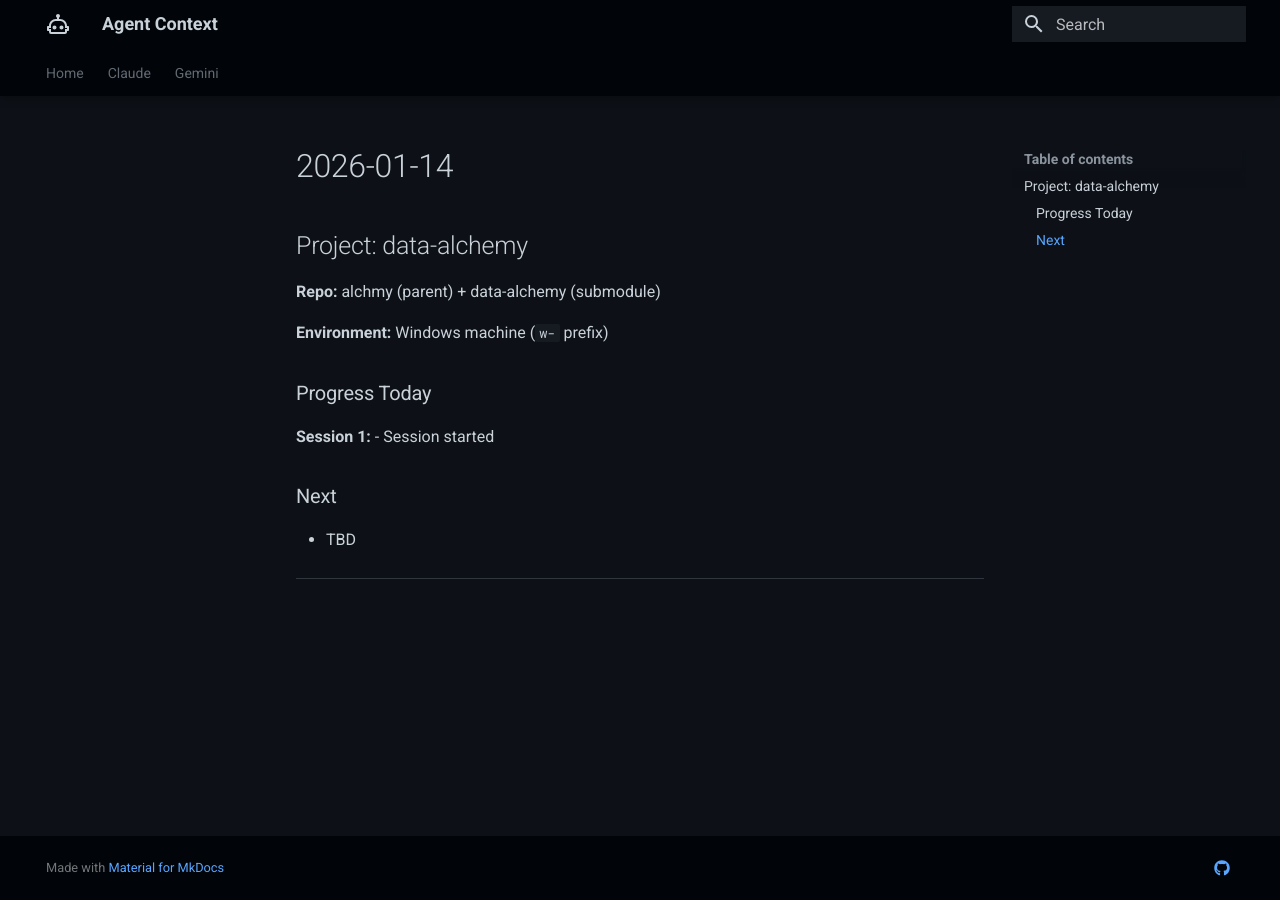
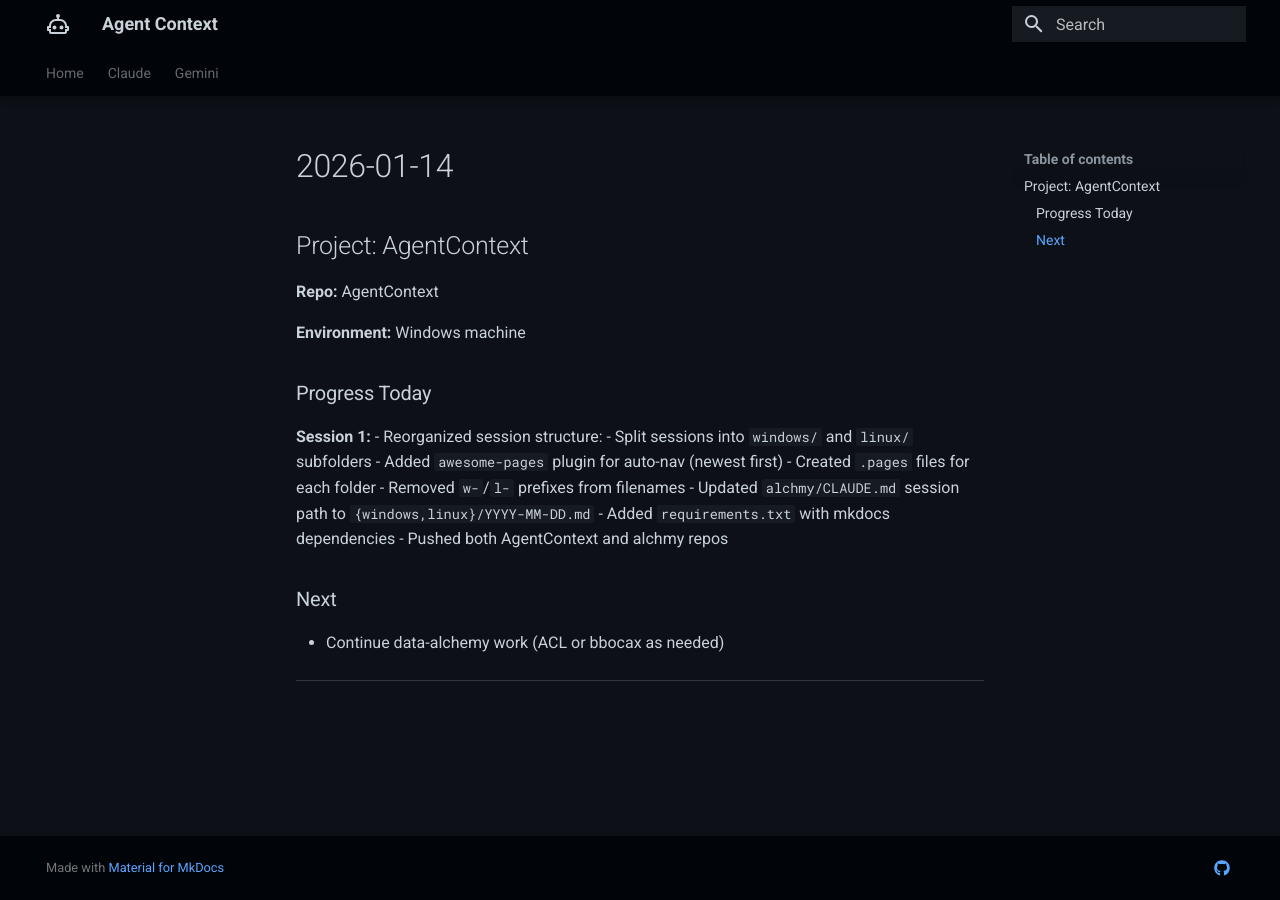
Before and after one commit to ThanuMahee12/AgentContext, an MkDocs documentation site: the page built from docs/Claude/sessions/windows/2026-01-14.md, in a window 1280 px wide. Built offline with MkDocs 1.6.1 and Material for MkDocs 9.7.7, drawn with Linux system fonts in a browser that asks for light colours.

Commit message:
docs: update windows 2026-01-14 session notes

```diff
--- a/docs/Claude/sessions/windows/2026-01-14.md
+++ b/docs/Claude/sessions/windows/2026-01-14.md
@@ -1,18 +1,25 @@
 # 2026-01-14
 
-## Project: data-alchemy
+## Project: AgentContext
 
-**Repo:** alchmy (parent) + data-alchemy (submodule)
+**Repo:** AgentContext
 
-**Environment:** Windows machine (`w-` prefix)
+**Environment:** Windows machine
 
 ### Progress Today
 
 **Session 1:**
-- Session started
+- Reorganized session structure:
+  - Split sessions into `windows/` and `linux/` subfolders
+  - Added `awesome-pages` plugin for auto-nav (newest first)
+  - Created `.pages` files for each folder
+  - Removed `w-`/`l-` prefixes from filenames
+- Updated `alchmy/CLAUDE.md` session path to `{windows,linux}/YYYY-MM-DD.md`
+- Added `requirements.txt` with mkdocs dependencies
+- Pushed both AgentContext and alchmy repos
 
 ### Next
 
-- TBD
+- Continue data-alchemy work (ACL or bbocax as needed)
 
 ---
```
Also changed, not shown: 3 other files.
